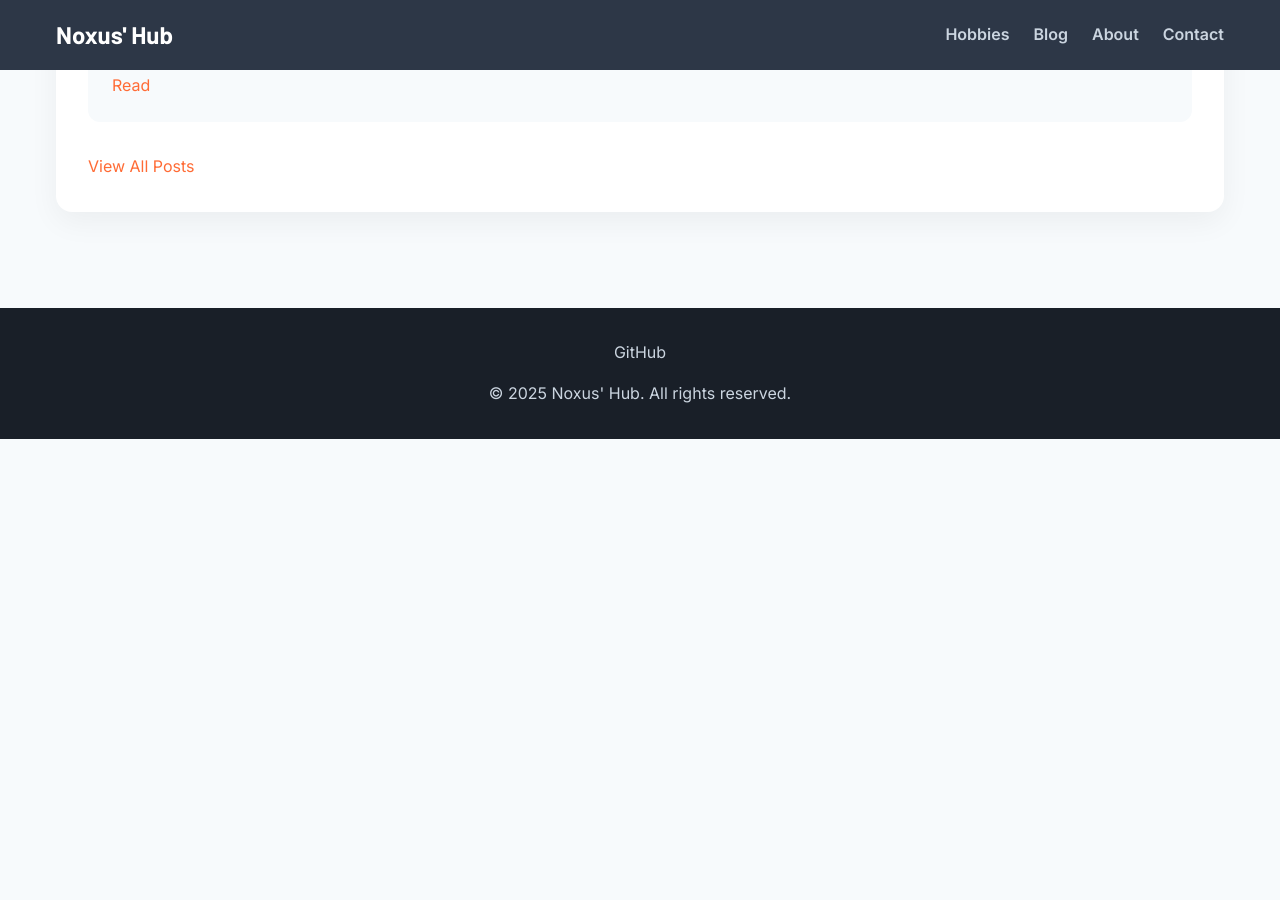
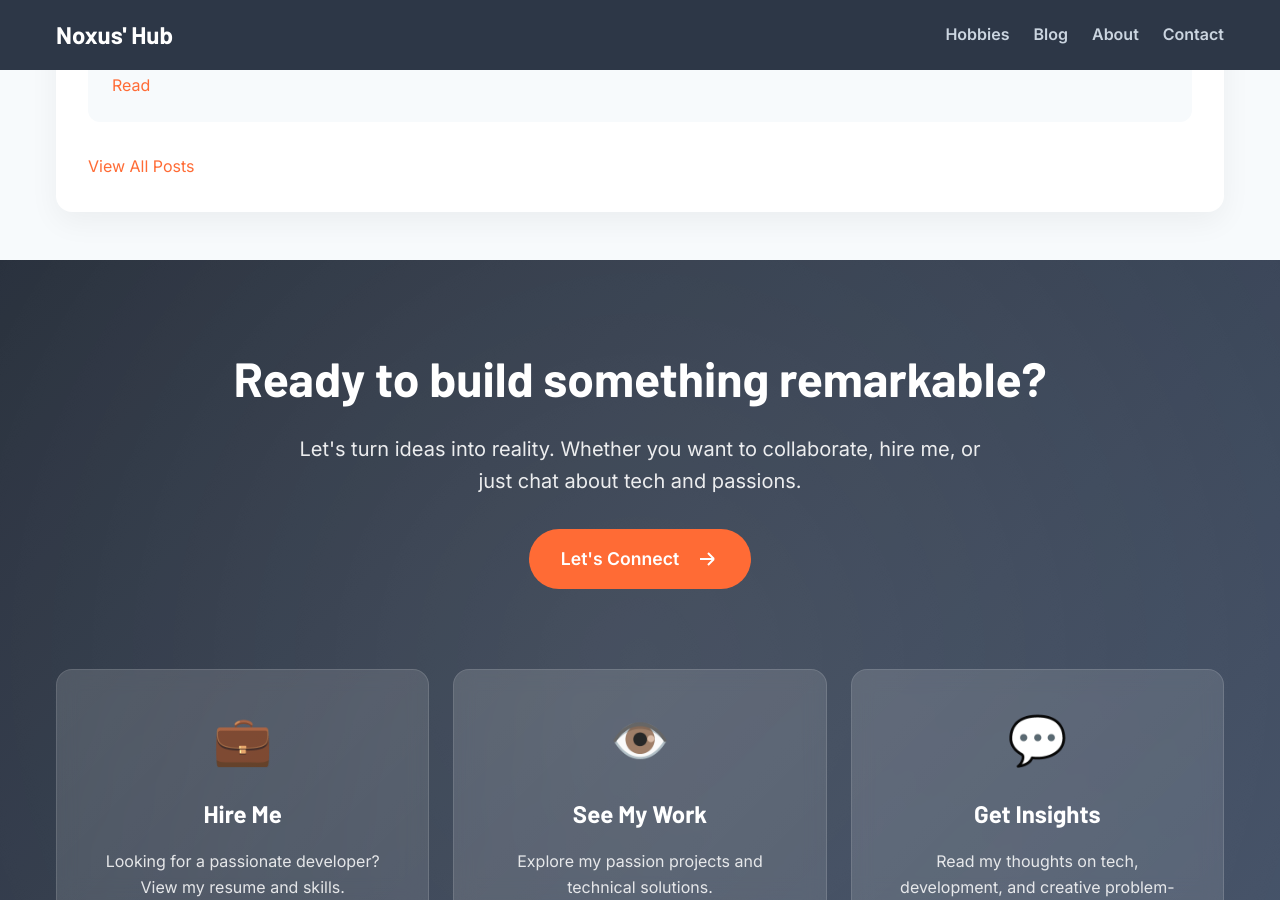
Before and after one commit to gmanthenoxus/gmanthenoxus.github.io, a Jekyll site: the page built from docs/index.html, in a window 1280 px wide and 900 px high, scrolled down 1222 px. Built offline with Jekyll 4.4.1, drawn with Linux system fonts in a browser that asks for light colours; before the commit the page ends 1661 px from its top, so only the background shows below that; some of the changed text lies outside the part shown.

Commit message:
home page CTA

```diff
--- a/docs/assets/css/main.scss
+++ b/docs/assets/css/main.scss
@@ -544,3 +544,206 @@ a {
     margin-top: $spacing-sm;
   }
 }
+
+/* Add to assets/css/main.scss */
+// ========================================
+// 📞 CTA SECTION
+// ========================================
+.cta-section {
+  padding: $spacing-xl 0;
+  background: linear-gradient(135deg, darken($primary-color, 5%) 0%, lighten($primary-color, 10%) 100%);
+  color: white;
+  position: relative;
+  overflow: hidden;
+
+  &::before {
+    content: "";
+    position: absolute;
+    top: -50%;
+    left: -50%;
+    width: 200%;
+    height: 200%;
+    background: radial-gradient(circle, rgba(255,255,255,0.1) 0%, rgba(255,255,255,0) 70%);
+    animation: rotateBg 30s linear infinite;
+    z-index: 1;
+  }
+}
+
+.cta-container {
+  max-width: 1200px;
+  margin: 0 auto;
+  padding: 0 $spacing-sm;
+  position: relative;
+  z-index: 2;
+}
+
+.cta-main {
+  text-align: center;
+  padding: $spacing-lg 0;
+  margin-bottom: $spacing-xl;
+
+  h2 {
+    font-size: clamp(1.8rem, 4vw, 3rem);
+    margin-bottom: $spacing-sm;
+    color: white;
+  }
+
+  p {
+    font-size: clamp(1rem, 2vw, 1.25rem);
+    max-width: 700px;
+    margin: 0 auto $spacing-lg;
+    color: rgba(255,255,255,0.9);
+  }
+}
+
+.cta-actions {
+  display: flex;
+  justify-content: center;
+  gap: $spacing-sm;
+}
+
+.cta-button {
+  display: inline-flex;
+  align-items: center;
+  gap: $spacing-sm;
+  padding: 1rem 2rem;
+  background: $accent-color;
+  color: white;
+  border-radius: 50px;
+  text-decoration: none;
+  font-weight: 600;
+  font-size: 1.1rem;
+  transition: all 0.3s ease;
+  position: relative;
+  overflow: hidden;
+  z-index: 2;
+
+  &::before {
+    content: "";
+    position: absolute;
+    top: 0;
+    left: 0;
+    width: 100%;
+    height: 100%;
+    background: linear-gradient(90deg, transparent, rgba(255,255,255,0.2), transparent);
+    transform: translateX(-100%);
+    transition: transform 0.6s ease;
+    z-index: -1;
+  }
+
+  &:hover {
+    transform: translateY(-3px);
+    box-shadow: 0 10px 20px rgba(0,0,0,0.2);
+
+    &::before {
+      transform: translateX(100%);
+    }
+
+    svg {
+      transform: translateX(3px);
+    }
+  }
+
+  svg {
+    transition: transform 0.3s ease;
+  }
+}
+
+.cta-grid {
+  display: grid;
+  grid-template-columns: repeat(auto-fit, minmax(300px, 1fr));
+  gap: $spacing-md;
+}
+
+.cta-card {
+  background: rgba(255, 255, 255, 0.1);
+  backdrop-filter: blur(10px);
+  border: 1px solid rgba(255, 255, 255, 0.15);
+  border-radius: 16px;
+  padding: $spacing-lg;
+  transition: all 0.4s ease;
+  position: relative;
+  overflow: hidden;
+
+  &::before {
+    content: "";
+    position: absolute;
+    top: 0;
+    left: 0;
+    width: 100%;
+    height: 100%;
+    background: linear-gradient(135deg, rgba(255,255,255,0.05) 0%, rgba(255,255,255,0) 100%);
+    z-index: 1;
+  }
+
+  &:hover {
+    transform: translateY(-10px);
+    box-shadow: 0 15px 30px rgba(0,0,0,0.2);
+    border-color: rgba(255,255,255,0.3);
+
+    .cta-icon {
+      transform: scale(1.1) rotate(5deg);
+    }
+  }
+
+  .cta-icon {
+    font-size: 3rem;
+    margin-bottom: $spacing-sm;
+    display: inline-block;
+    transition: all 0.3s ease;
+  }
+
+  h3 {
+    color: white;
+    margin-bottom: $spacing-sm;
+    font-size: 1.5rem;
+  }
+
+  p {
+    color: rgba(255,255,255,0.85);
+    margin-bottom: $spacing-md;
+  }
+}
+
+.cta-link {
+  color: $accent-color;
+  font-weight: 600;
+  text-decoration: none;
+  display: inline-flex;
+  align-items: center;
+  gap: 0.5rem;
+  position: relative;
+
+  &::after {
+    content: "";
+    position: absolute;
+    bottom: -2px;
+    left: 0;
+    width: 0;
+    height: 2px;
+    background: $accent-color;
+    transition: width 0.3s ease;
+  }
+
+  &:hover {
+    &::after {
+      width: 100%;
+    }
+  }
+}
+
+// Add to animations
+@keyframes rotateBg {
+  0% { transform: rotate(0deg); }
+  100% { transform: rotate(360deg); }
+}
+
+@keyframes pulse {
+  0% { box-shadow: 0 0 0 0 rgba($accent-color, 0.7); }
+  70% { box-shadow: 0 0 0 15px rgba($accent-color, 0); }
+  100% { box-shadow: 0 0 0 0 rgba($accent-color, 0); }
+}
+
+.pulse {
+  animation: pulse 2s infinite;
+}
--- a/docs/index.html
+++ b/docs/index.html
@@ -56,7 +56,7 @@ layout: default
 
         <!-- Dynamically list hobby categories -->
         <div class="hobby-grid">
-          {% for hobby in site.data.hobbies %}
+          {% for hobby in site.data.hobbies limit:3 %}
           <div class="hobby-item">
             <span class="hobby-emoji">{{ hobby.emoji }}</span>
             <h4>{{ hobby.name }}</h4>
@@ -93,3 +93,46 @@ layout: default
     </div>
   </div>
 </section>
+
+<!-- Call to Action Section -->
+<section class="cta-section">
+  <div class="cta-container">
+    <!-- Main CTA -->
+    <div class="cta-main">
+      <h2>Ready to build something remarkable?</h2>
+      <p>Let's turn ideas into reality. Whether you want to collaborate, hire me, or just chat about tech and passions.</p>
+      <div class="cta-actions">
+        <a href="/contact" class="cta-button pulse">
+          <span>Let's Connect</span>
+          <svg width="24" height="24" viewBox="0 0 24 24" fill="none">
+            <path d="M5 12H19M19 12L13 6M19 12L13 18" stroke="currentColor" stroke-width="2"/>
+          </svg>
+        </a>
+      </div>
+    </div>
+
+    <!-- Secondary CTAs -->
+    <div class="cta-grid">
+      <div class="cta-card">
+        <div class="cta-icon">💼</div>
+        <h3>Hire Me</h3>
+        <p>Looking for a passionate developer? View my resume and skills.</p>
+        <a href="/resume" class="cta-link">View Resume →</a>
+      </div>
+
+      <div class="cta-card">
+        <div class="cta-icon">👁️</div>
+        <h3>See My Work</h3>
+        <p>Explore my passion projects and technical solutions.</p>
+        <a href="/projects" class="cta-link">View Projects →</a>
+      </div>
+
+      <div class="cta-card">
+        <div class="cta-icon">💬</div>
+        <h3>Get Insights</h3>
+        <p>Read my thoughts on tech, development, and creative problem-solving.</p>
+        <a href="/blog" class="cta-link">Read Blog →</a>
+      </div>
+    </div>
+  </div>
+</section>
```
